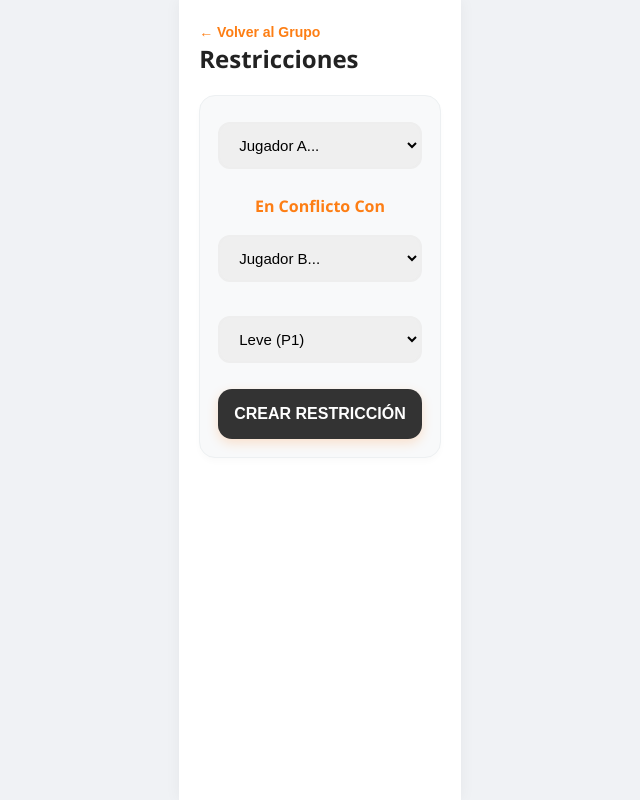
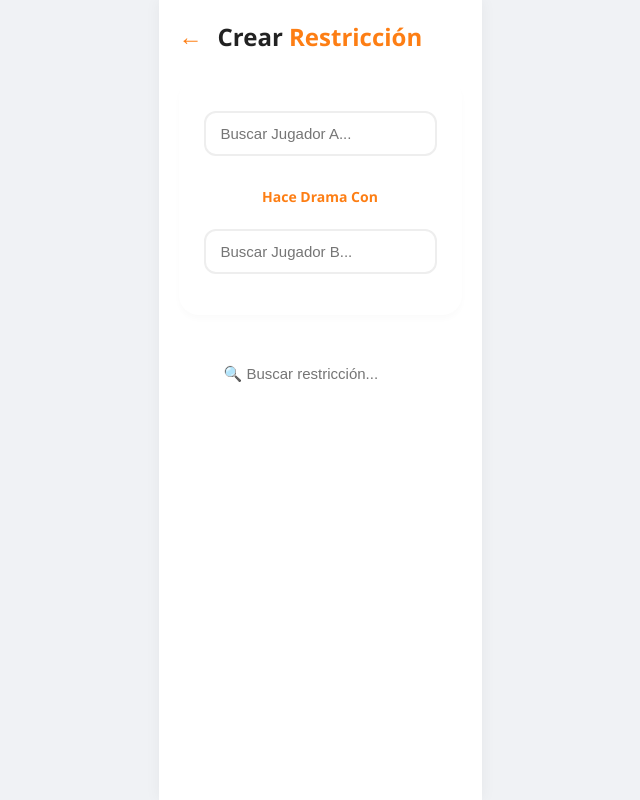
Before and after one commit to Yeremi889/App-Generaci-n-de-equipos, a React (Create React App) app: page /restrictions/1 in a window 1280 px wide. Shown: the whole page, without its empty margins (320-960 px from the left). Built offline with nearby package versions, Linux system fonts and the light colour scheme.

Commit message:
actualizacion
reparacion:
regresan los generos
optimizacion de algoritmo
reparacion y rediseño de restricciones

```diff
--- a/src/screens/RestrictionsScreen.js
+++ b/src/screens/RestrictionsScreen.js
@@ -1,4 +1,4 @@
-import React, { useState, useEffect } from 'react';
+import React, { useState, useEffect, useMemo } from 'react';
 import { useNavigate, useParams } from 'react-router-dom';
 import { getGroupDetails, saveGroupData } from '../utils/storage';
 
@@ -6,57 +6,175 @@ function RestrictionsScreen() {
     const { groupName } = useParams();
     const navigate = useNavigate();
     const [data, setData] = useState({ players: [], restrictions: [] });
+
+    const [queryA, setQueryA] = useState('');
+    const [queryB, setQueryB] = useState('');
+    const [showSuggestionsA, setShowSuggestionsA] = useState(false);
+    const [showSuggestionsB, setShowSuggestionsB] = useState(false);
+
     const [newRes, setNewRes] = useState({ jugadorA: '', jugadorB: '', prioridad: 1 });
+    const [searchTerm, setSearchTerm] = useState('');
 
-    useEffect(() => { setData(getGroupDetails(groupName)); }, [groupName]);
+    useEffect(() => {
+        const groupData = getGroupDetails(groupName);
+        if (groupData) setData(groupData);
+    }, [groupName]);
 
-    const addRes = () => {
-        if (!newRes.jugadorA || !newRes.jugadorB || newRes.jugadorA === newRes.jugadorB) return alert("Seleccionar dos distintos");
-        const updated = { ...data, restrictions: [...data.restrictions, { ...newRes, id: Date.now().toString() }] };
-        saveGroupData(groupName, updated);
-        setData(updated);
+    // --- LÓGICA DE FILTRADO ---
+    const suggestionsA = data.players.filter(p =>
+        p.nombre.toLowerCase().includes(queryA.toLowerCase()) && p.nombre !== newRes.jugadorB
+    );
+
+    const suggestionsB = data.players.filter(p =>
+        p.nombre.toLowerCase().includes(queryB.toLowerCase()) && p.nombre !== newRes.jugadorA
+    );
+
+    const existingRes = useMemo(() => {
+        if (!newRes.jugadorA || !newRes.jugadorB) return null;
+        return data.restrictions.find(r =>
+            (r.jugadorA === newRes.jugadorA && r.jugadorB === newRes.jugadorB) ||
+            (r.jugadorA === newRes.jugadorB && r.jugadorB === newRes.jugadorA)
+        );
+    }, [newRes.jugadorA, newRes.jugadorB, data.restrictions]);
+
+    const addOrUpdateRes = () => {
+        if (!newRes.jugadorA || !newRes.jugadorB) return;
+
+        let updatedRestrictions;
+        if (existingRes) {
+            updatedRestrictions = data.restrictions.map(r =>
+                r.id === existingRes.id ? { ...r, prioridad: newRes.prioridad } : r
+            );
+        } else {
+            updatedRestrictions = [...data.restrictions, { ...newRes, id: Date.now().toString() }];
+        }
+
+        const updatedData = { ...data, restrictions: updatedRestrictions };
+        saveGroupData(groupName, updatedData);
+        setData(updatedData);
+        // Limpiar todo
+        setNewRes({ jugadorA: '', jugadorB: '', prioridad: 1 });
+        setQueryA(''); setQueryB('');
     };
 
     return (
-        <div className="screen-content fade-in">
-            <header style={{marginBottom:'20px'}}>
-                <button onClick={() => navigate(-1)} className="back-link">← Volver al Grupo</button>
-                <h2>Restricciones</h2>
+        <div className="screen-content fade-in" style={{ padding: '20px' }}>
+            <header style={{ marginBottom: '25px', display: 'flex', alignItems: 'center' }}>
+                <button onClick={() => navigate(-1)} className="back-link" style={{ fontSize: '24px', marginRight: '15px' }}>←</button>
+                <h2 style={{ margin: 0, fontWeight: '800' }}>Crear <span style={{ color: '#fd7e14' }}>Restricción</span></h2>
             </header>
 
-            <div className="card shadow-sm" style={{background: '#f8f9fa'}}>
-                <div style={{display:'flex', flexDirection:'column', gap:'10px'}}>
-                    <select className="main-input" onChange={e => setNewRes({...newRes, jugadorA: e.target.value})}>
-                        <option value="">Jugador A...</option>
-                        {data.players.map(p => <option key={p.id} value={p.nombre}>{p.nombre}</option>)}
-                    </select>
-                    <div style={{textAlign:'center', fontWeight:'bold', color:'#fd7e14'}}>En Conflicto Con</div>
-                    <select className="main-input" onChange={e => setNewRes({...newRes, jugadorB: e.target.value})}>
-                        <option value="">Jugador B...</option>
-                        {data.players.map(p => <option key={p.id} value={p.nombre}>{p.nombre}</option>)}
-                    </select>
+            <div className="card shadow-lg" style={{ background: '#fff', borderRadius: '20px', padding: '25px', border: 'none' }}>
+                <div style={{ display: 'flex', flexDirection: 'column', gap: '15px', position: 'relative' }}>
+
+                    {/* BUSCADOR JUGADOR A */}
+                    <div style={{ position: 'relative' }}>
+                        <input
+                            className="main-input"
+                            placeholder="Buscar Jugador A..."
+                            value={queryA}
+                            onChange={(e) => { setQueryA(e.target.value); setShowSuggestionsA(true); }}
+                            onFocus={() => setShowSuggestionsA(true)}
+                        />
+                        {showSuggestionsA && queryA && (
+                            <div className="suggestions-box">
+                                {suggestionsA.map(p => (
+                                    <div key={p.id} className="suggestion-item" onClick={() => {
+                                        setNewRes({...newRes, jugadorA: p.nombre});
+                                        setQueryA(p.nombre);
+                                        setShowSuggestionsA(false);
+                                    }}>{p.nombre}</div>
+                                ))}
+                            </div>
+                        )}
+                    </div>
+
+                    <div style={{ textAlign: 'center', fontWeight: '900', color: '#fd7e14', fontSize: '14px' }}>Hace Drama Con</div>
+
+                    {/* BUSCADOR JUGADOR B */}
+                    <div style={{ position: 'relative' }}>
+                        <input
+                            className="main-input"
+                            placeholder="Buscar Jugador B..."
+                            value={queryB}
+                            onChange={(e) => { setQueryB(e.target.value); setShowSuggestionsB(true); }}
+                            onFocus={() => setShowSuggestionsB(true)}
+                        />
+                        {showSuggestionsB && queryB && (
+                            <div className="suggestions-box">
+                                {suggestionsB.map(p => (
+                                    <div key={p.id} className="suggestion-item" onClick={() => {
+                                        setNewRes({...newRes, jugadorB: p.nombre});
+                                        setQueryB(p.nombre);
+                                        setShowSuggestionsB(false);
+                                    }}>{p.nombre}</div>
+                                ))}
+                            </div>
+                        )}
+                    </div>
+
+                    {/* FRAME DE ACCIÓN */}
+                    {newRes.jugadorA && newRes.jugadorB && (
+                        <div className="fade-in shadow-sm" style={{ marginTop: '10px', padding: '20px', borderRadius: '15px', background: '#fff9f4', border: '1px solid #ffe8d6' }}>
+                            <label style={{ fontSize: '12px', fontWeight: '700', color: '#8d8d8d', marginBottom: '8px', display: 'block' }}>PRIORIDAD DE RESTRICCIÓN</label>
                             <select className="main-input" value={newRes.prioridad} onChange={e => setNewRes({...newRes, prioridad: parseInt(e.target.value)})}>
                                 <option value={1}>Leve (P1)</option>
                                 <option value={2}>Importante (P2)</option>
-                        <option value={3}>Difícil de ignorar (P3)</option>
+                                <option value={3}>Crítica (P3)</option>
                             </select>
-                    <button onClick={addRes} className="btn-orange" style={{background:'#333'}}>CREAR RESTRICCIÓN</button>
+                            <div style={{ display: 'flex', gap: '10px', marginTop: '15px' }}>
+                                <button onClick={addOrUpdateRes} className="btn-orange" style={{ flex: 2, borderRadius: '12px' }}>
+                                    {existingRes ? 'ACTUALIZAR' : 'CREAR VÍNCULO'}
+                                </button>
+                                {existingRes && (
+                                    <button onClick={() => {
+                                        const updated = { ...data, restrictions: data.restrictions.filter(x => x.id !== existingRes.id) };
+                                        saveGroupData(groupName, updated);
+                                        setData(updated);
+                                        setNewRes({ jugadorA: '', jugadorB: '', prioridad: 1 });
+                                        setQueryA(''); setQueryB('');
+                                    }} className="btn-main" style={{ flex: 1, background: '#ff4b4b', borderRadius: '12px' }}>🗑️</button>
+                                )}
+                            </div>
+                        </div>
+                    )}
                 </div>
             </div>
 
-            <div style={{marginTop:'20px'}}>
-                {data.restrictions.map(r => (
-                    <div key={r.id} className="card" style={{display:'flex', justifyContent:'space-between', alignItems:'center', borderLeft:'4px solid #dc3545'}}>
-                        <span><b>{r.jugadorA}</b> 🚫 <b>{r.jugadorB}</b> <small>(P{r.prioridad})</small></span>
+            {/* LISTA Y BÚSQUEDA GENERAL */}
+            <div style={{ marginTop: '30px' }}>
+                <div style={{ position: 'relative', marginBottom: '20px' }}>
+                    <input
+                        type="text"
+                        placeholder="🔍 Buscar restricción..."
+                        className="main-input shadow-sm"
+                        value={searchTerm}
+                        onChange={(e) => setSearchTerm(e.target.value)}
+                        style={{ borderRadius: '30px', paddingLeft: '45px', border: 'none' }}
+                    />
+                </div>
+
+                <div style={{ display: 'grid', gap: '12px' }}>
+                    {data.restrictions.filter(r => r.jugadorA.toLowerCase().includes(searchTerm.toLowerCase()) || r.jugadorB.toLowerCase().includes(searchTerm.toLowerCase())).map(r => (
+                        <div key={r.id} className="card-restriction shadow-sm">
+                            <div style={{ display: 'flex', alignItems: 'center', gap: '10px' }}>
+                                <div style={{ width: '4px', height: '30px', background: r.prioridad === 3 ? '#ff4b4b' : '#fd7e14', borderRadius: '10px' }}></div>
+                                <span style={{ fontSize: '15px' }}><b>{r.jugadorA}</b> vs <b>{r.jugadorB}</b></span>
+                            </div>
+                            <div style={{ display: 'flex', alignItems: 'center', gap: '15px' }}>
+                                <span className="badge-p">P{r.prioridad}</span>
                                 <button onClick={() => {
                                     const updated = { ...data, restrictions: data.restrictions.filter(x => x.id !== r.id) };
                                     saveGroupData(groupName, updated);
                                     setData(updated);
-                        }} style={{background:'none', border:'none', cursor:'pointer'}}>🗑️</button>
+                                }} style={{ background: 'none', border: 'none', cursor: 'pointer', fontSize: '18px' }}>✕</button>
+                            </div>
                         </div>
                     ))}
                 </div>
             </div>
+        </div>
     );
 }
+
 export default RestrictionsScreen;
--- a/src/styles/components.css
+++ b/src/styles/components.css
@@ -344,3 +344,71 @@
   50% { transform: scale(1.03); }
   100% { transform: scale(1); }
 }
+
+/* --- AUTOCOMPLETE Y SUGERENCIAS --- */
+.suggestions-box {
+  position: absolute;
+  top: 100%;
+  left: 0;
+  right: 0;
+  background: white;
+  border-radius: 12px;
+  box-shadow: 0 10px 25px rgba(0,0,0,0.15);
+  z-index: 2000; /* Por encima de todo */
+  max-height: 200px;
+  overflow-y: auto;
+  margin-top: -10px; /* Para que pegue con el input */
+  border: 1px solid #eee;
+}
+
+.suggestion-item {
+  padding: 12px 15px;
+  cursor: pointer;
+  border-bottom: 1px solid #f8f9fa;
+  font-size: 14px;
+  font-weight: 500;
+  color: #444;
+  transition: background 0.2s;
+}
+
+.suggestion-item:last-child {
+  border-bottom: none;
+}
+
+.suggestion-item:hover {
+  background: #fff5eb;
+  color: #fd7e14;
+}
+
+/* --- LISTA DE RESTRICCIONES --- */
+.card-restriction {
+  background: white;
+  padding: 12px 18px;
+  border-radius: 16px;
+  display: flex;
+  justify-content: space-between;
+  align-items: center;
+  margin-bottom: 10px;
+  border: 1px solid #edf0f2;
+  box-shadow: 0 2px 4px rgba(0,0,0,0.02);
+}
+
+.badge-p {
+  background: #f1f3f5;
+  color: #666;
+  padding: 4px 10px;
+  border-radius: 8px;
+  font-size: 11px;
+  font-weight: 800;
+  border: 1px solid #e9ecef;
+}
+
+/* --- ANIMACIONES --- */
+.fade-in {
+  animation: fadeIn 0.3s ease-in-out;
+}
+
+@keyframes fadeIn {
+  from { opacity: 0; transform: translateY(5px); }
+  to { opacity: 1; transform: translateY(0); }
+}
```
Also changed, not shown: src/screens/GenerateTeamsScreen.js (+2 -8 lines), src/utils/algorithm.js (+9 -9 lines). Lines whose indentation alone changed are shown as unchanged.
